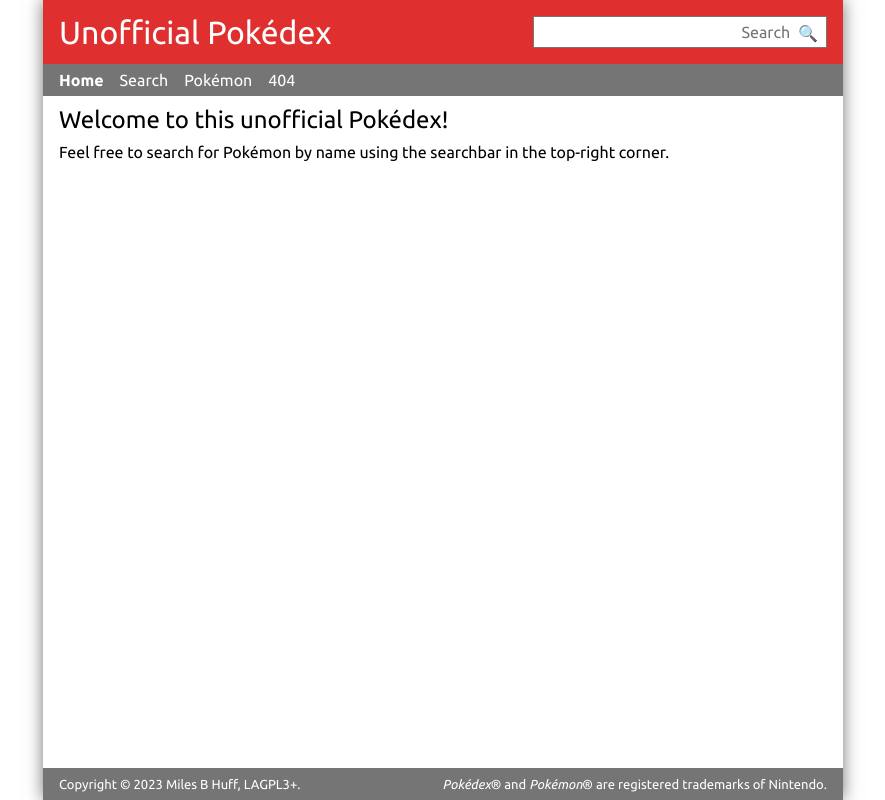
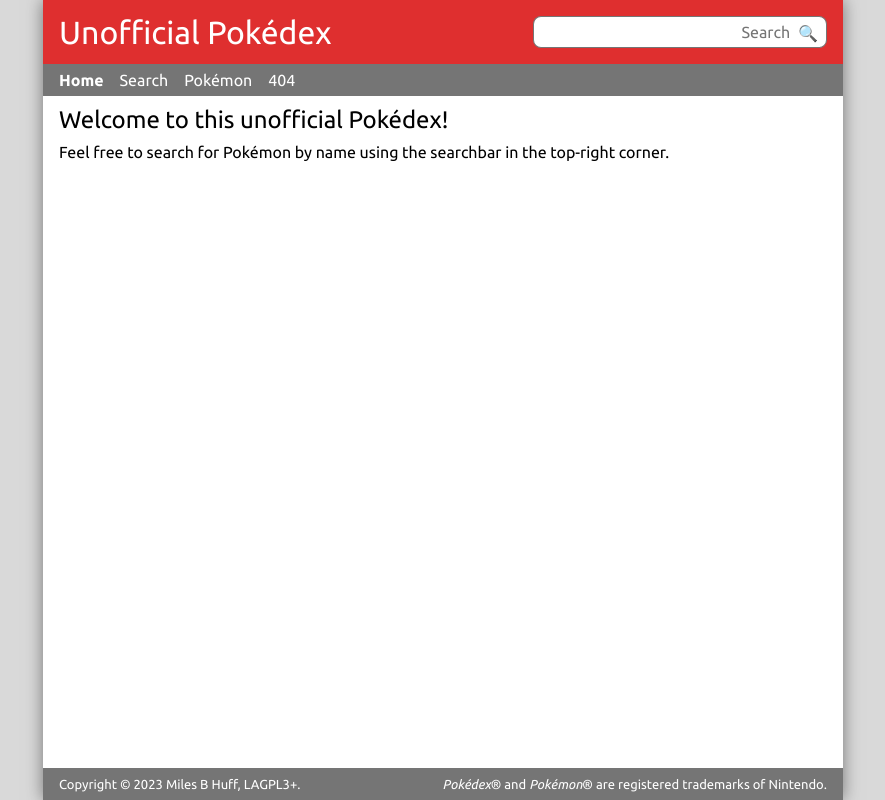
Before and after one commit to MilesBHuff/Pokedex, a React (Vite) app in the folder frontend/app/: page / in a window 1280 px wide. Shown: the whole page, without its empty margins (197-1082 px from the left). Built offline with nearby package versions, Linux system fonts and the light colour scheme.

Commit message:
Add border radii
Also correct a small mistake where the section background color was instead applied to the root

```diff
--- a/frontend/app/src/styles/elements/_button.scss
+++ b/frontend/app/src/styles/elements/_button.scss
@@ -10,9 +10,10 @@
 
 @mixin button($color-background) {
     @include a();
+    user-select: none;
 
+    border-radius: $border-radius;
     padding: 0.5rem;
-    user-select: none;
 
     &.activated {
         font-weight: bold;
@@ -30,7 +31,7 @@
             &:hover,
             &:focus {
                 text-decoration: none;
-                background-color: darken($color-background, 15%);
+                background-color: darken($color-background, $color-shade-amount);
             }
         }
     }
--- a/frontend/app/src/styles/elements/_layout.scss
+++ b/frontend/app/src/styles/elements/_layout.scss
@@ -12,7 +12,6 @@
 
 ////////////////////////////////////////////////////////////////////////////////
 #root {
-    background-color: $color-page-background;
     box-shadow: 0 0 1rem 0 $color-border;
 
     display: flex;
@@ -25,10 +24,13 @@
 
 ////////////////////////////////////////////////////////////////////////////////
 section {
+    background-color: $color-page-background;
+
     padding: 0 1rem;
+    height: 100%;
+
     overflow-y: auto;
     overflow-x: visible;
-    height: 100%;
 }
 
 ////////////////////////////////////////////////////////////////////////////////
@@ -47,6 +49,8 @@
 
     padding: 1rem;
     h1 {margin: unset;}
+
+    // border-radius: $border-radius $border-radius 0 0;
 }
 
 ////////////////////////////////////////////////////////////////////////////////
@@ -70,6 +74,7 @@
             >a {
                 display: block;
                 @include button($color-nav-background);
+                border-radius: unset;
             }
         }
     }
@@ -94,4 +99,6 @@
     gap: 1rem;
 
     font-size: small;
+
+    // border-radius: 0 0 $border-radius $border-radius;
 }
--- a/frontend/app/src/styles/general/colors.scss
+++ b/frontend/app/src/styles/general/colors.scss
@@ -7,10 +7,12 @@
 $color-dark: #000;
 $color-light: #fff;
 
+$color-shade-amount: 15%;
+
 ////////////////////////////////////////////////////////////////////////////////
 // Specific elements
 
-$color-backdrop: $color-light;
+$color-backdrop: darken($color-light, $color-shade-amount);
 
 $color-border: $color-accent-secondary;
 
--- a/frontend/app/src/styles/general/sizing.scss
+++ b/frontend/app/src/styles/general/sizing.scss
@@ -1 +1,2 @@
 $page-width: 50rem;
+$border-radius: 0.5rem;
--- a/frontend/app/src/styles/widgets/_search-bar.scss
+++ b/frontend/app/src/styles/widgets/_search-bar.scss
@@ -17,11 +17,13 @@
         padding: 0.5rem;
         border-left: unset;
         @include button($color-search-background);
+        border-radius: 0 $border-radius $border-radius 0;
     }
     input {
         padding: 0.5rem;
         padding-right: 0;
         border-right: unset;
         text-align: right;
+        border-radius: $border-radius 0 0 $border-radius;
     }
 }
```
